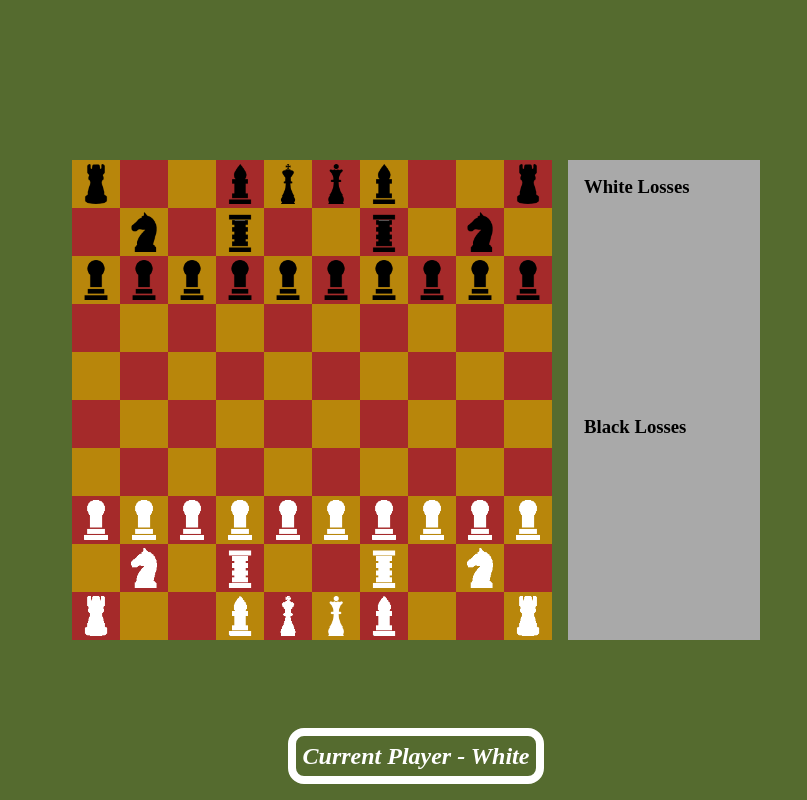
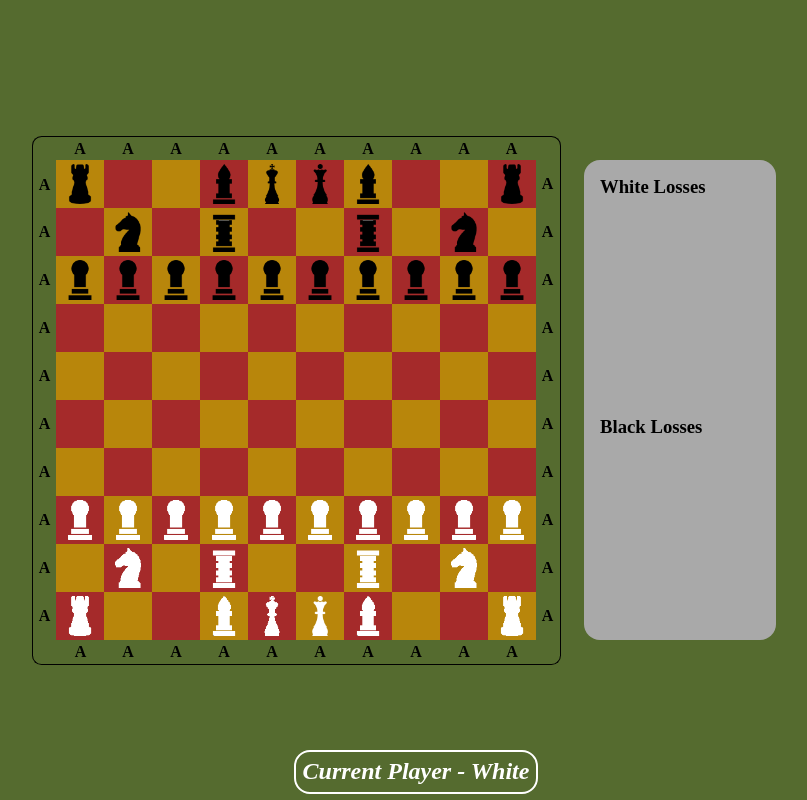
Before and after one commit to CrimsonMax/my-chess-100, a React (Create React App) app in the folder chess-100/: page / in a window 1280 px wide. Shown: the whole page, without its empty margins (224-1031 px from the left). Built offline with nearby package versions, Linux system fonts and the light colour scheme.

Commit message:
Refactoring (part 3)
Sorting graveyard
Coordinates
Some styles

```diff
--- a/chess-100/src/App.css
+++ b/chess-100/src/App.css
@@ -34,13 +34,116 @@
   position: relative;
   cursor: pointer;
 }
-
 .cell.red {
   background-color: red;
 }
-
 .cell:has(.available) {
   cursor: pointer;
+}
+
+.x1:not(.y1):before {
+  content: "A";
+  position: absolute;
+  margin-right: 4.5rem;
+  font-weight: bold;
+  height: 3rem;
+  border-left: 1px solid black;
+  width: 1.5rem;
+  text-align: center;
+  line-height: 3rem;
+}
+.x2.y2::before {
+  content: "A";
+  position: absolute;
+  margin-right: 10.5rem;
+  margin-bottom: 6rem;
+  font-weight: bold;
+  height: 3rem;
+  border-left: 1px solid black;
+  border-top: 1px solid black;
+  border-top-left-radius: .6rem;
+  padding-top: 3rem;
+  width: 1.5rem;
+  text-align: center;
+  line-height: 0rem;
+}
+.y1:not(.x10):before {
+  content: "A";
+  position: absolute;
+  margin-bottom: 4.5rem;
+  font-weight: bold;
+  height: 1.5rem;
+  border-top: 1px solid black;
+  width: 3rem;
+  text-align: center;
+  line-height: 1.5rem;
+}
+.x9.y2::after {
+  content: "A";
+  position: absolute;
+  margin-bottom: 10.5rem;
+  margin-left: 6rem;
+  font-weight: bold;
+  height: 1.5rem;
+  border-right: 1px solid black;
+  border-top: 1px solid black;
+  border-top-right-radius: .6rem;
+  padding-right: 0rem;
+  width: 6rem;
+  text-align: center;
+  line-height: 1.5rem;
+}
+.x10:not(.y10):after {
+  content: "A";
+  position: absolute;
+  margin-left: 4.5rem;
+  font-weight: bold;
+  height: 3rem;
+  border-right: 1px solid black;
+  width: 1.5rem;
+  text-align: center;
+  line-height: 3rem;
+}
+.x9.y9::after {
+  content: "A";
+  position: absolute;
+  margin-left: 10.5rem;
+  margin-top: 6rem;
+  font-weight: bold;
+  height: 3rem;
+  border-right: 1px solid black;
+  border-bottom: 1px solid black;
+  border-bottom-right-radius: .6rem;
+  padding-top: 3rem;
+  width: 1.5rem;
+  text-align: center;
+  line-height: 0rem;
+}
+.y10:not(.x1):after {
+  content: "A";
+  position: absolute;
+  margin-top: 4.5rem;
+  font-weight: bold;
+  height: 1.5rem;
+  border-bottom: 1px solid black;
+  width: 3rem;
+  text-align: center;
+  line-height: 1.5rem;
+}
+.x2.y9::after {
+  content: "A";
+  position: absolute;
+  margin-top: 10.5rem;
+  margin-right: 6rem;
+  font-weight: bold;
+  height: 1.5rem;
+  border-left: 1px solid black;
+  border-bottom: 1px solid black;
+  border-bottom-left-radius: .6rem;
+  padding-right: 0rem;
+  width: 6rem;
+  text-align: center;
+  line-height: 1.5rem;
 }
 
 .black {
@@ -103,36 +206,46 @@
   position: absolute;
   font-size: 1.5rem;
   font-style: italic;
-  border: 0.5rem solid;
+  border: 2px solid;
   padding: 0.4rem;
   border-radius: 1rem;
   text-transform: capitalize;
   z-index: 1;
 }
 .current-player.black {
-  top: 1rem;
+  top: 0.4rem;
   border-color: black;
   color: black;
   background-color: transparent;
 }
 .current-player.white {
-  bottom: 1rem;
+  bottom: 0.4rem;
   border-color: white;
   color: white;
   background-color: transparent;
+}
+
+.losses {
+  margin-left: 3rem;
 }
 
 .graveyard {
   height: 13rem;
   width: 10rem;
   padding: 1rem;
-  margin-left: 1rem;
   background-color: darkgray;
   overflow-x: overlay;
 }
-
 .graveyard > h3 {
   margin-bottom: 1rem;
+}
+.graveyard.white {
+  border-bottom-left-radius: 1rem;
+  border-bottom-right-radius: 1rem;
+}
+.graveyard.black {
+  border-top-left-radius: 1rem;
+  border-top-right-radius: 1rem;
 }
 
 .rip {
@@ -158,7 +271,7 @@
 }
 .promo-modal .cell:hover {
   transition: all 250ms;
-  opacity: .8;
+  opacity: 0.8;
 }
 
 .promo-background {
--- a/chess-100/src/App.tsx
+++ b/chess-100/src/App.tsx
@@ -56,8 +56,8 @@ function App() {
       />
 
       <div className='losses'>
-        <LostFigures title='White Losses' figures={board.lostWhiteFigures} />
-        <LostFigures title='Black Losses' figures={board.lostBlackFigures} />
+        <LostFigures title='White Losses' figures={board.lostWhiteFigures} player={Colors.BLACK} />
+        <LostFigures title='Black Losses' figures={board.lostBlackFigures} player={Colors.WHITE} />
       </div>
 
       <PromotionModal active={promoActive} setActive={setPromoActive} color={promoColor} target={target} startCell={startCell} />
--- a/chess-100/src/components/BoardComponent.tsx
+++ b/chess-100/src/components/BoardComponent.tsx
@@ -71,6 +71,7 @@ const BoardComponent: FC<BoardProps> = ({ board, setBoard, currentPlayer, swapPl
                 click={click}
                 cell={cell}
                 key={cell.id}
+                code={`x${cell.x + 1} y${cell.y + 1}`}
                 selected={cell.x === selectedCell?.x && cell.y === selectedCell?.y}
               />
             )))}
--- a/chess-100/src/components/CellComponent.tsx
+++ b/chess-100/src/components/CellComponent.tsx
@@ -2,14 +2,15 @@ import { FC } from "react"
 import { Cell } from "../models/Cell"
 
 interface CellProps {
-  cell: Cell,
-  selected: Boolean,
-  click: (cell: Cell) => void,
+  cell: Cell
+  selected: Boolean
+  click: (cell: Cell) => void
+  code: string
 }
 
 
-const CellComponent: FC<CellProps> = ({ cell, selected, click }) => {
-  let cellClassName = `cell ${cell.color} ${selected ? 'selected' : ''} ${cell.available && cell.figure ? 'red' : ''}`
+const CellComponent: FC<CellProps> = ({ cell, selected, click, code }) => {
+  let cellClassName = `${code} cell ${cell.color} ${selected ? 'selected' : ''} ${cell.available && cell.figure ? 'red' : ''}`
 
   return (
     <div className={cellClassName} onClick={() => click(cell)} >
--- a/chess-100/src/components/lostFigures.tsx
+++ b/chess-100/src/components/lostFigures.tsx
@@ -4,15 +4,16 @@ import { Figure } from "../models/figures/Figure"
 interface LostFiguresProps {
   title: string
   figures: Figure[]
+  player: string
 }
 
-const LostFigures: FC<LostFiguresProps> = ({ title, figures }) => {
+const LostFigures: FC<LostFiguresProps> = ({ title, figures, player }) => {
   return (
-    <div className='graveyard'>
+    <div className={`graveyard ${player}`}>
       <h3>{title}</h3>
-      {figures.map(figure => (
+      {figures.sort((a,b) => a.strength - b.strength).map(figure => (
         <div key={figure.id} className='rip'>
-          {figure.logo && <img height={20} width={20} src={figure.logo} />}
+          {figure.logo && <img height={20} width={20} src={figure.logo} alt={`${figure.color} ${figure.name}`} />}
         </div>
       ))}
     </div>
--- a/chess-100/src/models/figures/Archer.ts
+++ b/chess-100/src/models/figures/Archer.ts
@@ -10,6 +10,7 @@ export class Archer extends Figure {
 
     this.logo = color === Colors.BLACK ? blackLogo : whiteLogo
     this.name = FigureNames.ARCHER
+    this.strength = 3
   }
 
   canMove(target: Cell): boolean {
--- a/chess-100/src/models/figures/Bishop.ts
+++ b/chess-100/src/models/figures/Bishop.ts
@@ -10,6 +10,7 @@ export class Bishop extends Figure {
 
     this.logo = color === Colors.BLACK ? blackLogo : whiteLogo
     this.name = FigureNames.BISHOP
+    this.strength = 2
   }
 
   canMove(target: Cell): boolean {
--- a/chess-100/src/models/figures/Figure.ts
+++ b/chess-100/src/models/figures/Figure.ts
@@ -26,6 +26,7 @@ export class Figure {
     this.isJumped = false
     this.isChecked = false
     this.isCheckmate = false
+    this.strength = 0
   }
 
   color: Colors
@@ -37,6 +38,7 @@ export class Figure {
   isJumped: boolean
   isChecked: boolean
   isCheckmate: boolean
+  strength: number
 
   canMove(target: Cell): boolean {
     if (
--- a/chess-100/src/models/figures/Knight.ts
+++ b/chess-100/src/models/figures/Knight.ts
@@ -10,6 +10,7 @@ export class Knight extends Figure {
 
     this.logo = color === Colors.BLACK ? blackLogo : whiteLogo
     this.name = FigureNames.KNIGHT
+    this.strength = 4
   }
 
   canMove(target: Cell): boolean {
--- a/chess-100/src/models/figures/Pawn.ts
+++ b/chess-100/src/models/figures/Pawn.ts
@@ -10,6 +10,7 @@ export class Pawn extends Figure {
 
     this.logo = color === Colors.BLACK ? blackLogo : whiteLogo
     this.name = FigureNames.PAWN
+    this.strength = 1
   }
 
   canMove(target: Cell): boolean {
--- a/chess-100/src/models/figures/Queen.ts
+++ b/chess-100/src/models/figures/Queen.ts
@@ -10,6 +10,7 @@ export class Queen extends Figure {
 
     this.logo = color === Colors.BLACK ? blackLogo : whiteLogo
     this.name = FigureNames.QUEEN
+    this.strength = 6
   }
 
   canMove(target: Cell): boolean {
--- a/chess-100/src/models/figures/Rook.ts
+++ b/chess-100/src/models/figures/Rook.ts
@@ -10,6 +10,7 @@ export class Rook extends Figure {
 
     this.logo = color === Colors.BLACK ? blackLogo : whiteLogo
     this.name = FigureNames.ROOK
+    this.strength = 5
   }
 
   canMove(target: Cell): boolean {
```
